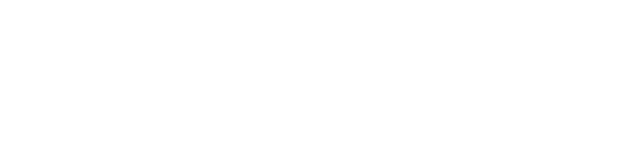
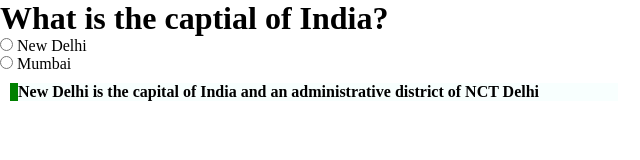
Before and after one commit to acciojob/trivia-avis97, a website: page main.html in a window 1280 px wide. Shown: the whole page, without its empty margins (0-640 px from the left). Drawn offline with Linux system fonts and the light colour scheme.

Commit message:
created a submission

```diff
--- a/main.html
+++ b/main.html
@@ -8,9 +8,12 @@
 
 <body>
 	<!-- the entire body must be written by student -->
-    <script type="text/javascript" src="./script.js">
-</script>
-
+   <h1>What is the captial of India?</h1>
+   <input type="radio" id="delhi" name="ra">
+   <label for="newdelhi" id="delhi">New Delhi</label><br>
+   <input type="radio" id="mumbai" name="ra">
+   <label for="mumbai" id="mumbai">Mumbai</label>
+   <blockquote cite="https://en.wikipedia.org/wiki/New_Delhi">New Delhi is the capital of India and an administrative district of NCT Delhi</blockquote>
 </body>
 
 </html>
--- a/styles.css
+++ b/styles.css
@@ -1,2 +1,12 @@
-
-/* Your CSS Code here. */
+*{
+	margin:0;
+	padding:0;
+}
+blockquote{
+	max-width:600px;
+	margin:10px;
+	paddding:15px;
+	border-left:8px solid green;
+    background-color:#f8fffe;
+    font-weight:bold;
+}
```
